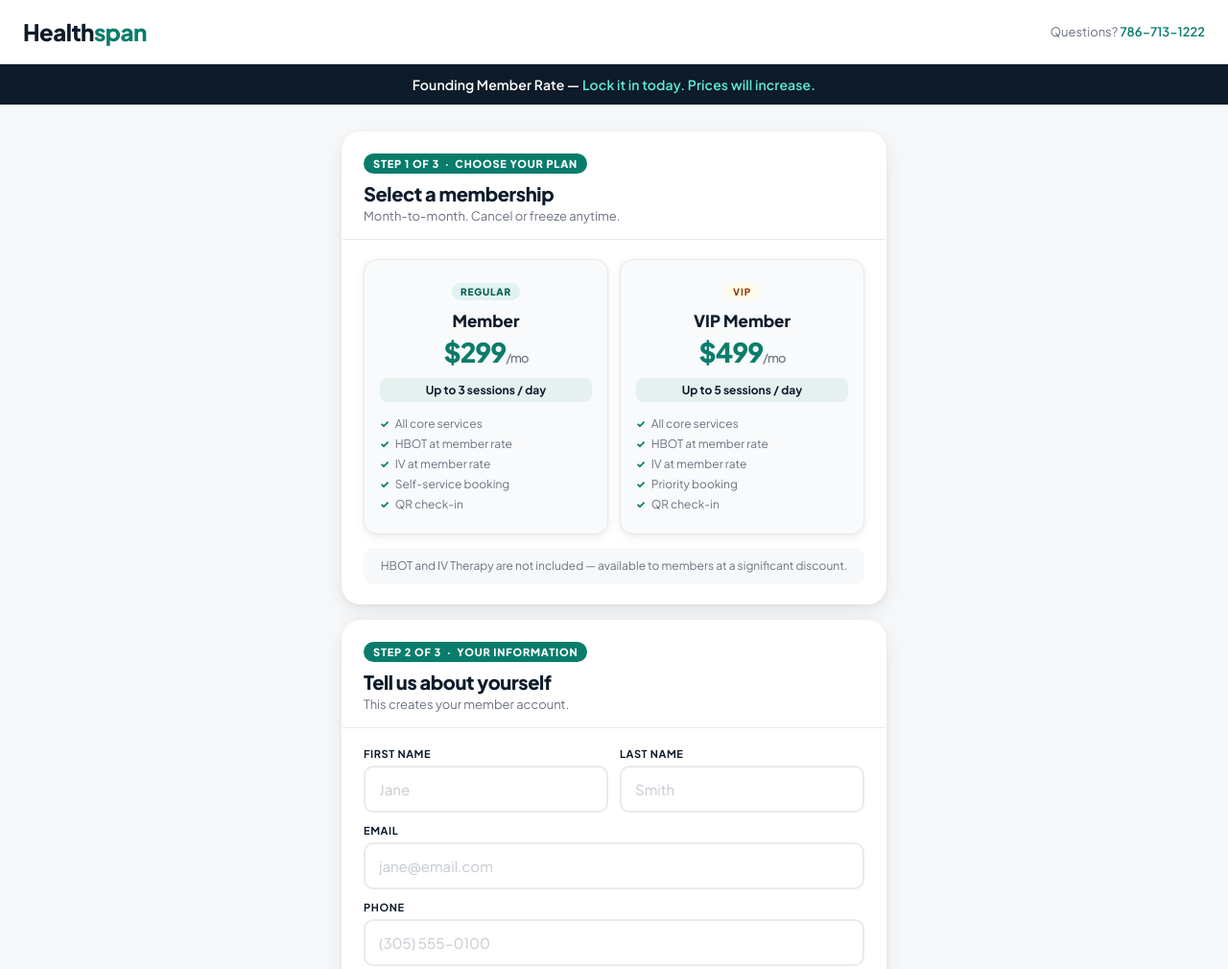
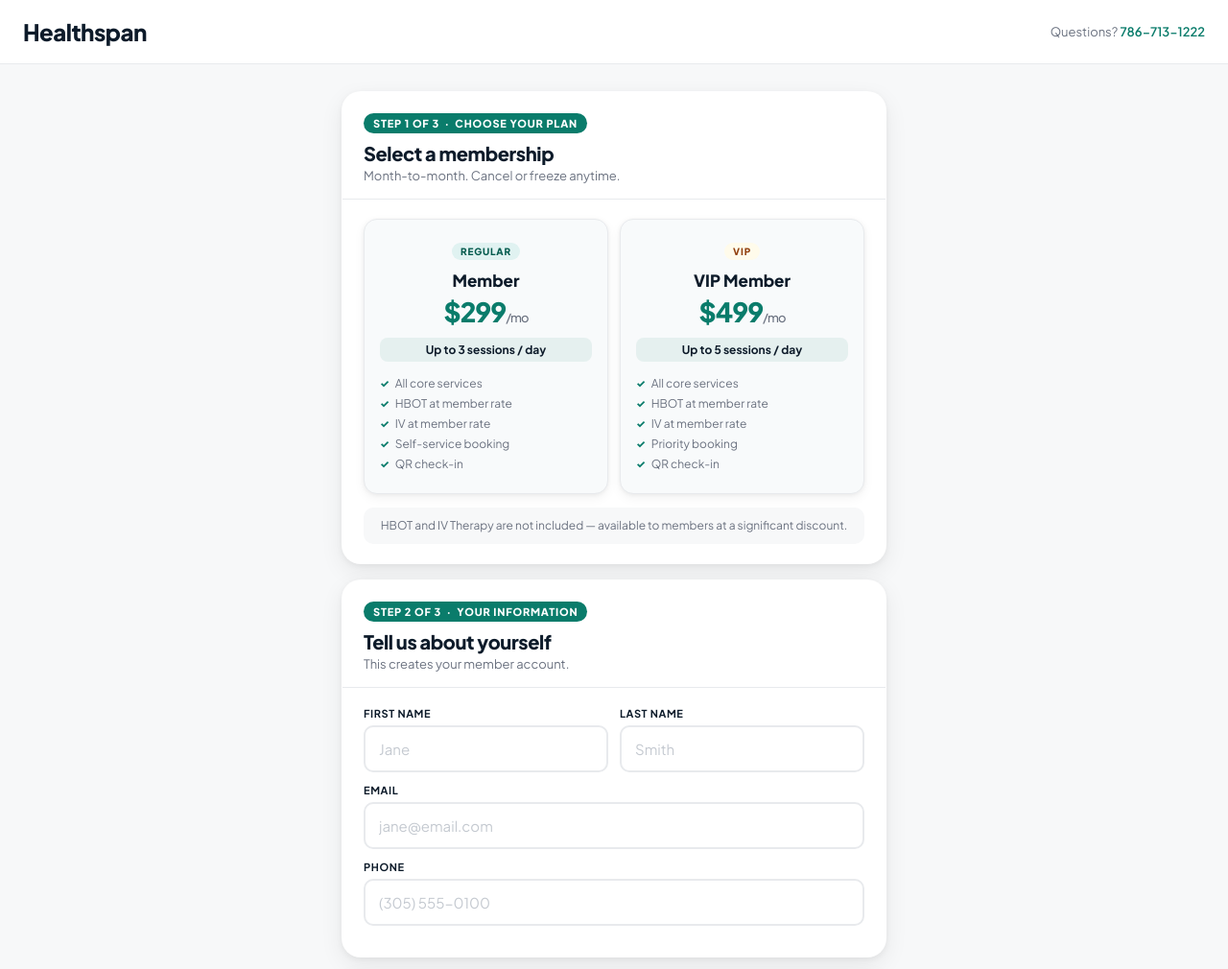
Before and after one commit to pabloperezgroup-jpg/healthspan-booking, a website: page join.html in a window 1280 px wide. Shown: the top 1010 px of the page at 96% size. Drawn offline with Linux system fonts and the light colour scheme; a script that the page names is missing.

Commit message:
Add files via upload

```diff
--- a/join.html
+++ b/join.html
@@ -50,7 +50,7 @@
       z-index: 100;
     }
     .logo { font-size: 24px; font-weight: 800; color: var(--navy); letter-spacing: -0.5px; }
-    .logo span { color: var(--teal); }
+    .logo span { color: var(--navy); }
     .header-contact { font-size: 13px; color: var(--gray); }
     .header-contact a { color: var(--teal); text-decoration: none; font-weight: 600; }
 
@@ -371,9 +371,6 @@
   <div class="header-contact">Questions? <a href="tel:786-713-1222">786-713-1222</a></div>
 </header>
 
-<div class="offer-strip">
-  Founding Member Rate — <span>Lock it in today. Prices will increase.</span>
-</div>
 
 <div class="container">
 <div id="joinForm">
```
Also changed, not shown: package.json (added, +10 -0 lines).
